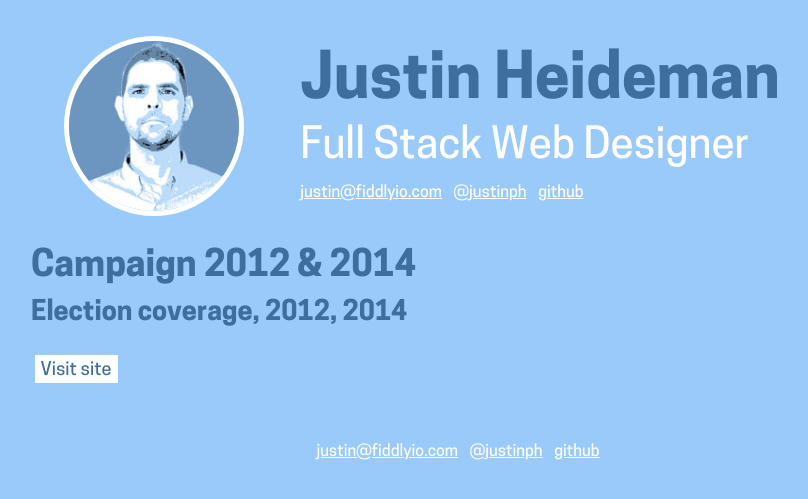
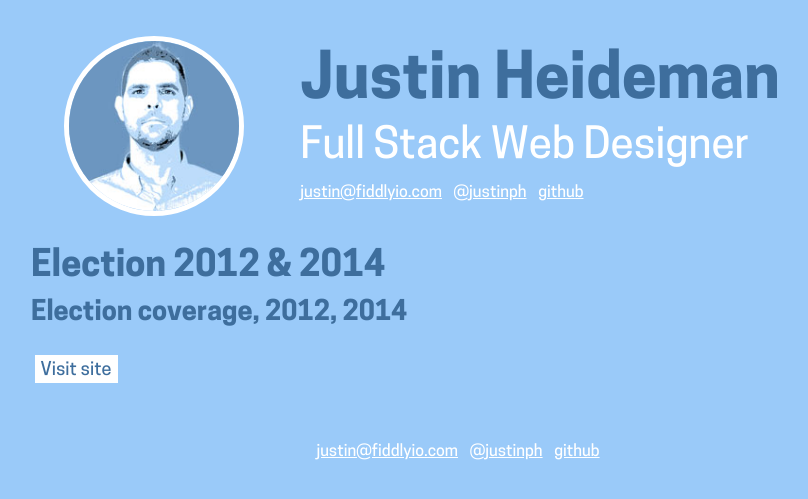
Before and after one commit to justinph/justinph.github.io, a Jekyll site: the page built from _projects/03_campaign.md, in a window 1280 px wide. Shown: the top 499 px of the page, without its empty margins (178-986 px from the left). Built offline with Jekyll 4.4.1, drawn with Linux system fonts in a browser that asks for light colours.

Commit message:
fix wording

```diff
--- a/_projects/03_campaign.md
+++ b/_projects/03_campaign.md
@@ -1,7 +1,7 @@
 ---
 layout: project
-title: Campaign 2012 & 2014
-permalink: /projects/campaign-2012/
+title: Election 2012 & 2014
+permalink: /projects/election-2012/
 directlink: true
 subhead: Election coverage, 2012, 2014
 link: http://apps.mprnews.org/election2014/
```
Also changed, not shown: _projects/02_audio-backpack.md (+1 -2 lines), _projects/30_makesh_t.md (+2 -2 lines).
